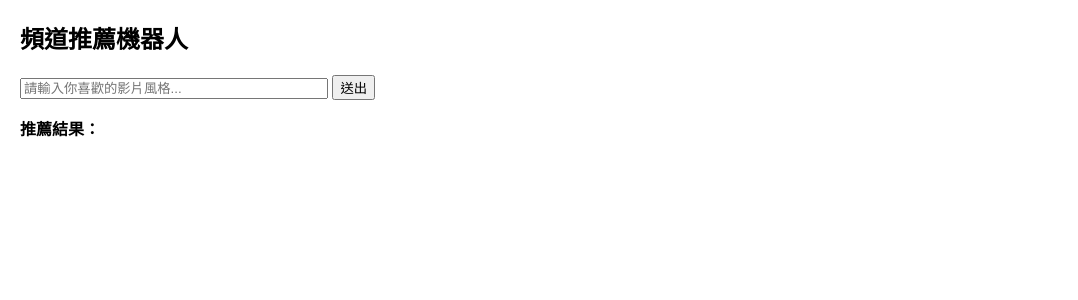
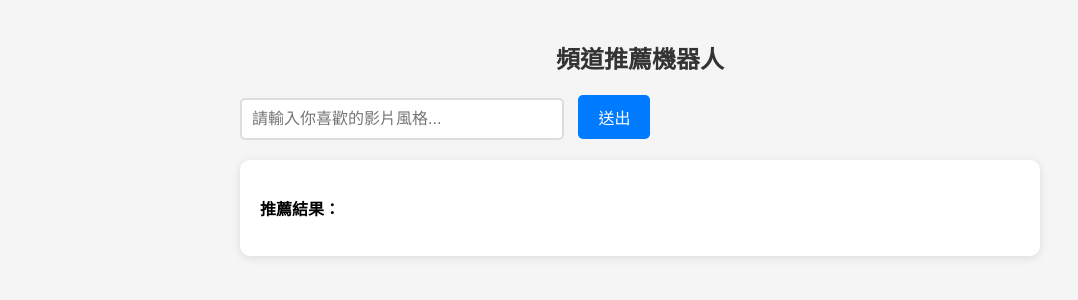
Before and after one commit to Arrozex/GeneFP_1, a Flask app: page / in a window 1280 px wide. Shown: the top 300 px of the page, without its empty margins (0-1078 px from the left). Run offline with Flask 3, Linux system fonts and the light colour scheme.

Commit message:
Update style.css

```diff
--- a/static/style.css
+++ b/static/style.css
@@ -1,12 +1,58 @@
 body {
-  font-family: Arial, sans-serif;
-  margin: 20px;
+    font-family: Arial, 'Microsoft JhengHei', sans-serif;
+    max-width: 800px;
+    margin: 0 auto;
+    padding: 20px;
+    background-color: #f5f5f5;
+}
+
+h2 {
+    color: #333;
+    text-align: center;
+}
+
+#message {
+    padding: 10px;
+    border: 2px solid #ddd;
+    border-radius: 5px;
+    font-size: 16px;
+    margin-right: 10px;
+}
+
+button {
+    padding: 10px 20px;
+    background-color: #007bff;
+    color: white;
+    border: none;
+    border-radius: 5px;
+    cursor: pointer;
+    font-size: 16px;
+}
+
+button:hover {
+    background-color: #0056b3;
+}
+
+#chat {
+    margin-top: 20px;
+    background-color: white;
+    border-radius: 10px;
+    padding: 20px;
+    max-height: 400px;
+    overflow-y: auto;
+    box-shadow: 0 2px 10px rgba(0,0,0,0.1);
 }
 
 .user {
-  color: blue;
+    color: #0066cc;
+    margin-bottom: 10px;
 }
 
 .bot {
-  color: green;
+    color: #009900;
+    margin-bottom: 10px;
+    background-color: #f8f9fa;
+    padding: 10px;
+    border-radius: 5px;
+    border-left: 4px solid #009900;
 }
```
